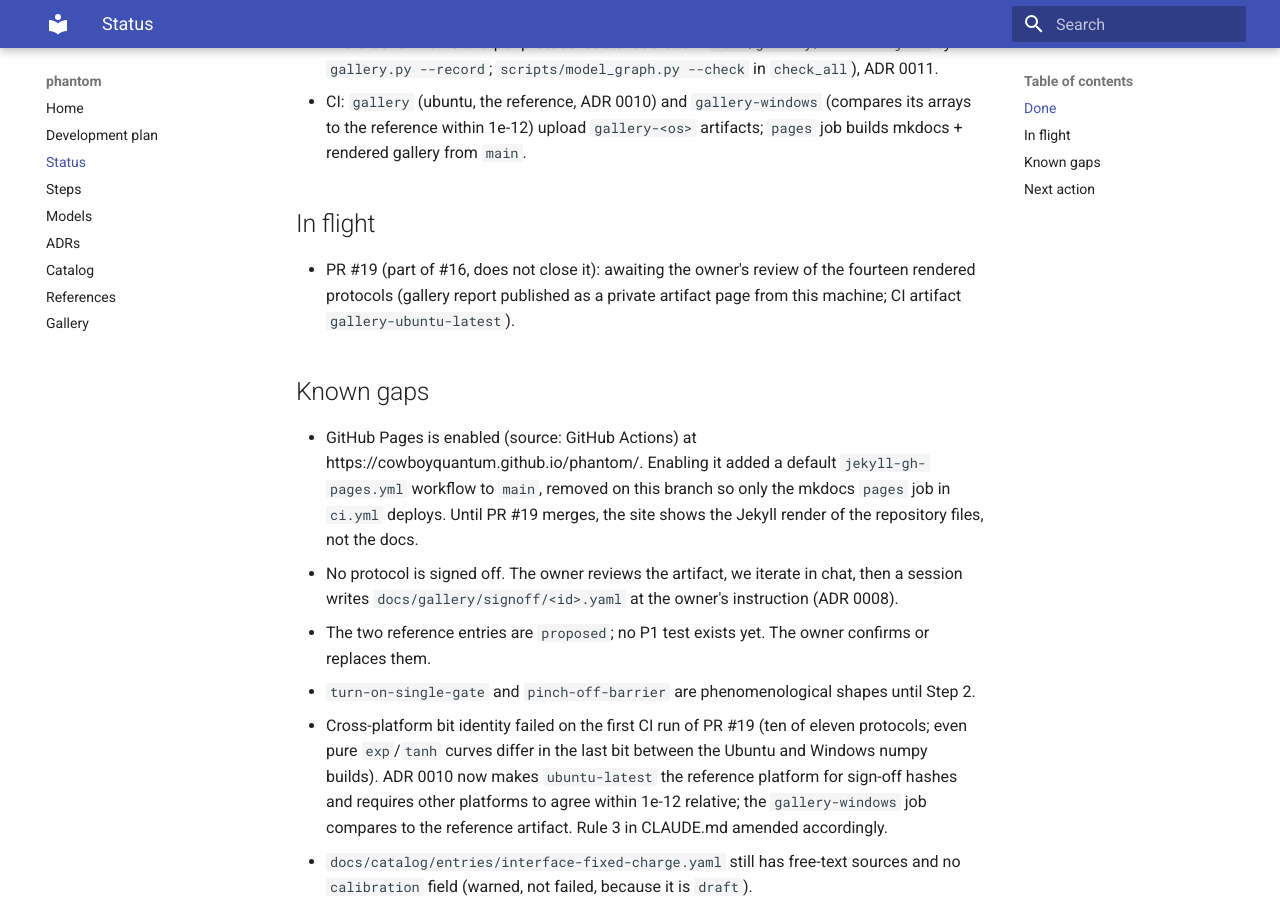
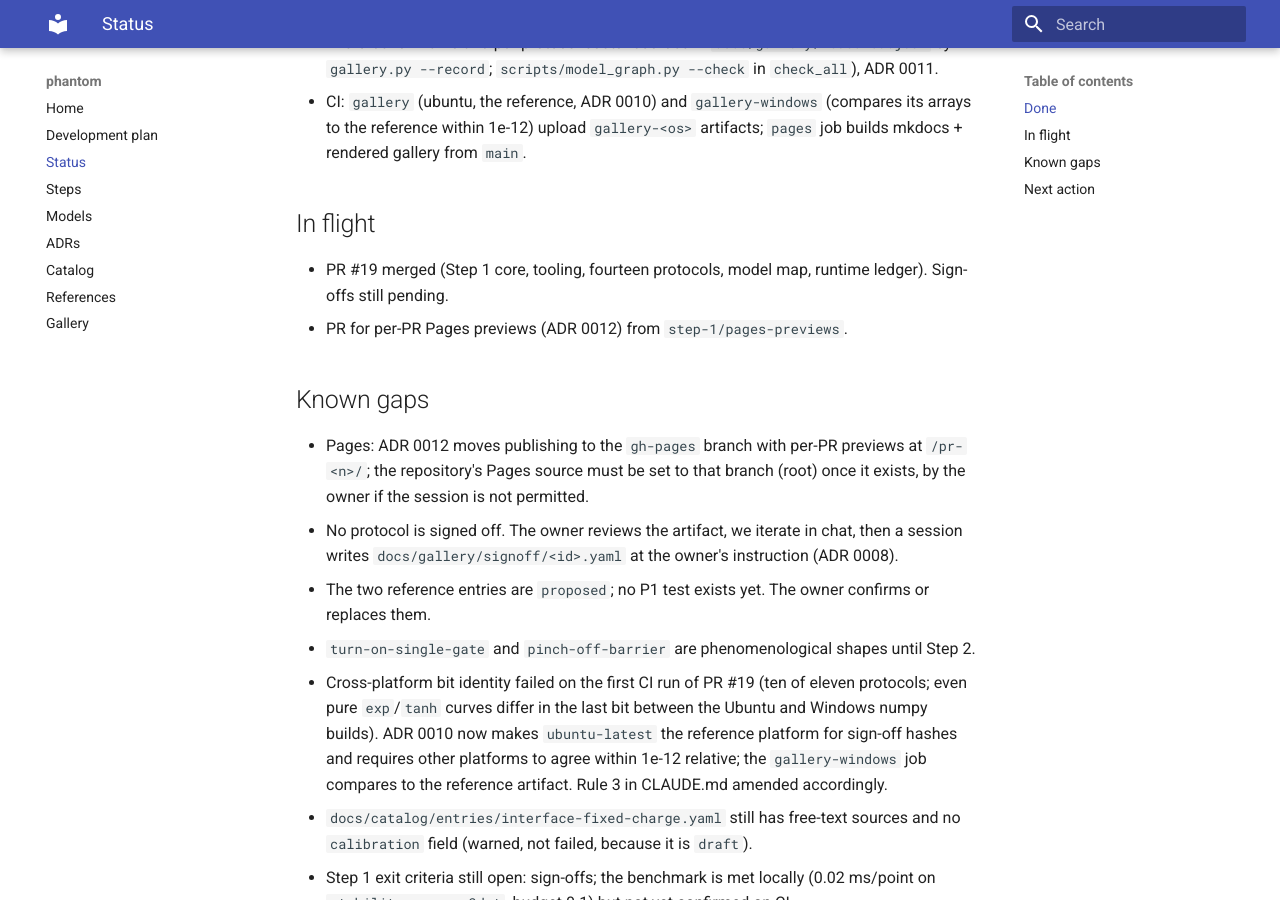
Before and after one commit to CowboyQuantum/phantom, an MkDocs documentation site: the page built from docs/STATUS.md, in a window 1280 px wide and 900 px high, scrolled down 1090 px. Built offline with MkDocs 1.6.1 and Material for MkDocs 9.7.7, drawn with Linux system fonts in a browser that asks for light colours; some of the changed text lies outside the part shown.

Commit message:
ci(pages): per-pull-request previews of docs and gallery on the Pages site (ADR 0012)
pages.yml builds mkdocs + the rendered gallery for every PR push and
publishes it under /pr-<n>/ on the gh-pages branch with a sticky PR
comment carrying the links; main publishes the root; a closed PR's
preview is removed. The pages job leaves ci.yml. Review and sign-off
happen on the preview, before merging. Amends ADR 0008.

Co-Authored-By: Claude Fable 5.1 <noreply@anthropic.com>

```diff
--- a/docs/STATUS.md
+++ b/docs/STATUS.md
@@ -4,7 +4,7 @@
 
 **Current step:** 1 — Charge and readout core → `docs/steps/01-charge-readout-core.md`, issue #16. Step 2 (issue #17)
 runs together with it. Milestone: "Steps 1-2: charge, readout, layout, electrostatics".
-**Branch:** `step-1/charge-readout-core` (PR #19 open, part of #16).
+**Branch:** `step-1/pages-previews` (PR pending, part of #16); PR #19 merged.
 **Last session:** 2026-10-25 — Step 1 core and validation tooling built: CI and Hubbard charge models, SET sensor,
 noise, lock-in channel, qdt-sim reproduction fixture; `check_references.py`; `gallery.py` with budgets and
 sign-off hashes; eleven protocols rendering; CI gallery jobs (reference + Windows within tolerance), Pages job; ADR 0010.
@@ -31,13 +31,12 @@ sign-off hashes; eleven protocols rendering; CI gallery jobs (reference + Window
   1e-12) upload `gallery-<os>` artifacts; `pages` job builds mkdocs + rendered gallery from `main`.
 
 ## In flight
-- PR #19 (part of #16, does not close it): awaiting the owner's review of the fourteen rendered protocols (gallery
-  report published as a private artifact page from this machine; CI artifact `gallery-ubuntu-latest`).
+- PR #19 merged (Step 1 core, tooling, fourteen protocols, model map, runtime ledger). Sign-offs still pending.
+- PR for per-PR Pages previews (ADR 0012) from `step-1/pages-previews`.
 
 ## Known gaps
-- GitHub Pages is enabled (source: GitHub Actions) at https://cowboyquantum.github.io/phantom/. Enabling it added a
-  default `jekyll-gh-pages.yml` workflow to `main`, removed on this branch so only the mkdocs `pages` job in `ci.yml`
-  deploys. Until PR #19 merges, the site shows the Jekyll render of the repository files, not the docs.
+- Pages: ADR 0012 moves publishing to the `gh-pages` branch with per-PR previews at `/pr-<n>/`; the repository's
+  Pages source must be set to that branch (root) once it exists, by the owner if the session is not permitted.
 - No protocol is signed off. The owner reviews the artifact, we iterate in chat, then a session writes
   `docs/gallery/signoff/<id>.yaml` at the owner's instruction (ADR 0008).
 - The two reference entries are `proposed`; no P1 test exists yet. The owner confirms or replaces them.
```
Also changed, not shown: CLAUDE.md (+2 -1 lines), docs/adr/0008-gallery-of-measurement-protocols-with-human-sign-off.md (+1 -1 lines), docs/adr/0012-pages-previews-per-pull-request.md (added, +35 -0 lines), docs/adr/README.md (+1 -0 lines), docs/gallery/README.md (+4 -2 lines), 2 other files.
